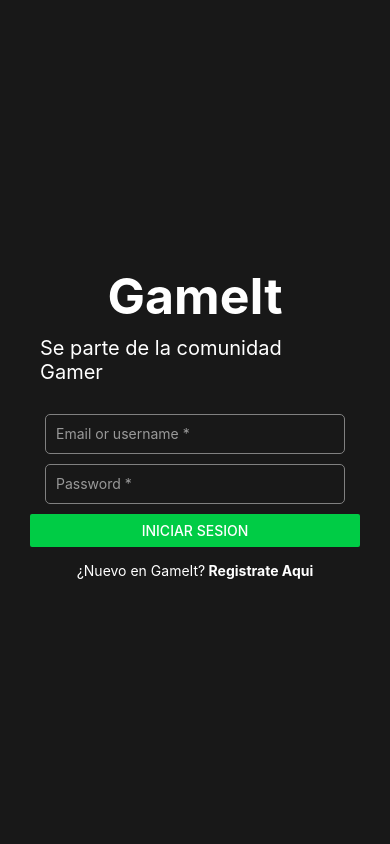
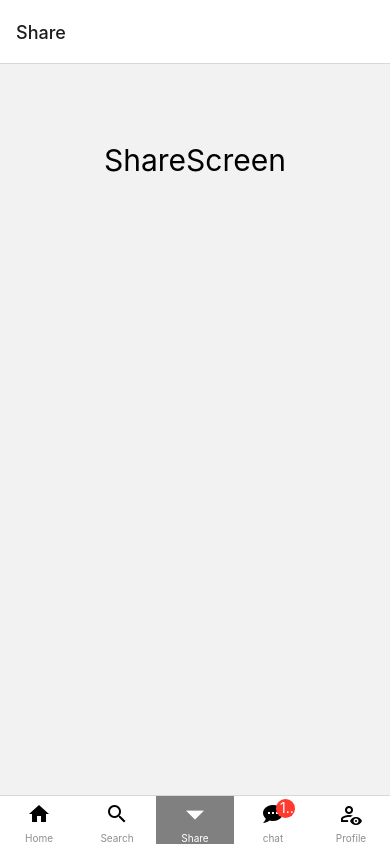
Before and after one commit to Angelburgie22/Gameit, a React Native app: screen /Share in a window 390 px wide. Built offline with nearby package versions, Linux system fonts and the light colour scheme.

Commit message:
Agregre las pantalals despues de iniciar sesion, con una bottombar, aun no esta enlazado el Login con las otras pantallas

```diff
--- a/App.js
+++ b/App.js
@@ -1,27 +1,18 @@
 import React from 'react';
 import { StatusBar } from 'expo-status-bar';
 import { StyleSheet, Text, View } from 'react-native';
-import LoginScreen from './LoginScreen'; // Replace with your path
+import LoginScreen from './screens/LoginScreen'; // Replace with your path
 import { AuthContext, AuthProvider } from './AuthProvider'; // Replace with your path
+import Navigation from './Navigation';
 
 
 export default function App() {
   return (
     <>
-    <StatusBar style="light" />
+    <StatusBar barStyle="light" />
       <AuthProvider>
-        <LoginScreen />
+        <Navigation/>
       </AuthProvider>
     </>
   );
 }
-
-
-const styles = StyleSheet.create({
-  container: {
-    flex: 1,
-    backgroundColor: '#fff',
-    alignItems: 'center',
-    justifyContent: 'center',
-  },
-});
--- /dev/null
+++ b/Navigation.js
@@ -0,0 +1,61 @@
+import react from "react";
+import { createBottomTabNavigator } from "@react-navigation/bottom-tabs";
+import { NavigationContainer } from "@react-navigation/native";
+//pantarijillas
+import HomeScreen from "./screens/HomeScreen";
+import SearchScreen from "./screens/SearchScreen";
+import ShareScreen from "./screens/ShareScreen";
+import ChatScreen from "./screens/ChatScreen";
+import ProfileScreen from "./screens/ProfileScreen";
+//iconos
+import { MaterialCommunityIcons } from '@expo/vector-icons';
+
+
+const Tab = createBottomTabNavigator();
+
+function Tabs(){
+    return(
+        <Tab.Navigator initialRouteName="Home" screenOptions={{tabBarActiveBackgroundColor: 'gray', tabBarActiveTintColor: 'white'}}>
+            <Tab.Screen name = "Home" component={HomeScreen}
+            options={{
+                tabBarIcon: ({color,size}) => (
+                    <MaterialCommunityIcons name="home" size={24} color="black" />
+                ),
+                }}/>
+            <Tab.Screen name = "Search" component={SearchScreen}
+            options={{
+                tabBarIcon: ({color,size}) => (
+                    <MaterialCommunityIcons name="magnify" size={24} color="black" />
+                ),
+                }}
+            />
+            <Tab.Screen name = "Share" component={ShareScreen}
+
+            />
+            <Tab.Screen name = "chat" component={ChatScreen}
+            options={{
+                tabBarIcon: ({color,size}) => (
+                    <MaterialCommunityIcons name="chat-processing" size={24} color="black" />
+                ),
+                tabBarBadge: '10'
+                }}
+            />
+            <Tab.Screen name = "Profile" component={ProfileScreen}
+            options={{
+                tabBarIcon: ({color,size}) => (
+                    <MaterialCommunityIcons name="account-eye-outline" size={24} color="black" />
+                ),
+                }}
+            />
+        </Tab.Navigator>
+    );
+}
+
+export default function Navigation(){
+    return(
+        <NavigationContainer>
+            <Tabs/>
+        </NavigationContainer>
+
+    );
+}
--- /dev/null
+++ b/screens/ChatScreen.js
@@ -0,0 +1,13 @@
+import React from 'react';
+import { Alert, View, Text, TextInput, Button, StyleSheet,TouchableOpacity,  TouchableWithoutFeedback} from 'react-native';
+
+const ChatScreen = () => {
+    return(
+        <View>
+            <Text style = {{fontSize: 30, textAlign: "center", marginTop: "20%"}}>ChatScreen</Text>
+        </View>
+    );
+};
+
+
+export default ChatScreen;
--- /dev/null
+++ b/screens/HomeScreen.js
@@ -0,0 +1,13 @@
+import React from 'react';
+import { Alert, View, Text, TextInput, Button, StyleSheet,TouchableOpacity,  TouchableWithoutFeedback} from 'react-native';
+
+const HomeScreen = () => {
+    return(
+        <View>
+            <Text style = {{fontSize: 30, textAlign: "center", marginTop: "20%"}}>HomeScreen</Text>
+        </View>
+    );
+};
+
+
+export default HomeScreen;
--- a/LoginScreen.js
+++ b/screens/LoginScreen.js
@@ -2,6 +2,7 @@ import React from 'react';
 import { Alert, View, Text, TextInput, Button, StyleSheet, TouchableWithoutFeedback} from 'react-native';
 import Constants from 'expo-constants'
 import { StatusBar } from 'expo-status-bar';
+
 
 const LoginScreen = ({ navigation }) => {
   const [username, setUsername] = React.useState('');
@@ -24,6 +25,7 @@ const LoginScreen = ({ navigation }) => {
         <TextInput
           style={styles.input}
           value={username}
+          color = "white"
           onChangeText={setUsername}
           placeholder="Email or username *"
           placeholderTextColor="#999999"
@@ -33,6 +35,7 @@ const LoginScreen = ({ navigation }) => {
         <TextInput
           style={styles.input}
           value={password}
+          color = "white"
           onChangeText={setPassword}
           placeholder="Password *"
           placeholderTextColor="#999999"
--- /dev/null
+++ b/screens/ProfileScreen.js
@@ -0,0 +1,13 @@
+import React from 'react';
+import { Alert, View, Text, TextInput, Button, StyleSheet,TouchableOpacity,  TouchableWithoutFeedback} from 'react-native';
+
+const ProfileScreen = () => {
+    return(
+        <View>
+            <Text style = {{fontSize: 30, textAlign: "center", marginTop: "20%"}}>ProfileScreen</Text>
+        </View>
+    );
+};
+
+
+export default ProfileScreen;
--- /dev/null
+++ b/screens/SearchScreen.js
@@ -0,0 +1,13 @@
+import React from 'react';
+import { Alert, View, Text, TextInput, Button, StyleSheet,TouchableOpacity,  TouchableWithoutFeedback} from 'react-native';
+
+const SearchScreen = () => {
+    return(
+        <View>
+            <Text style = {{fontSize: 30, textAlign: "center", marginTop: "20%"}}>SearchScreen</Text>
+        </View>
+    );
+};
+
+
+export default SearchScreen;
--- /dev/null
+++ b/screens/ShareScreen.js
@@ -0,0 +1,13 @@
+import React from 'react';
+import { Alert, View, Text, TextInput, Button, StyleSheet,TouchableOpacity,  TouchableWithoutFeedback} from 'react-native';
+
+const ShareScreen = () => {
+    return(
+        <View>
+            <Text style = {{fontSize: 30, textAlign: "center", marginTop: "20%"}}>ShareScreen</Text>
+        </View>
+    );
+};
+
+
+export default ShareScreen;
```
Also changed, not shown: package.json (+7 -1 lines), comandios.txt (added), 1 other file (tests, documents, lock files or other folders).
